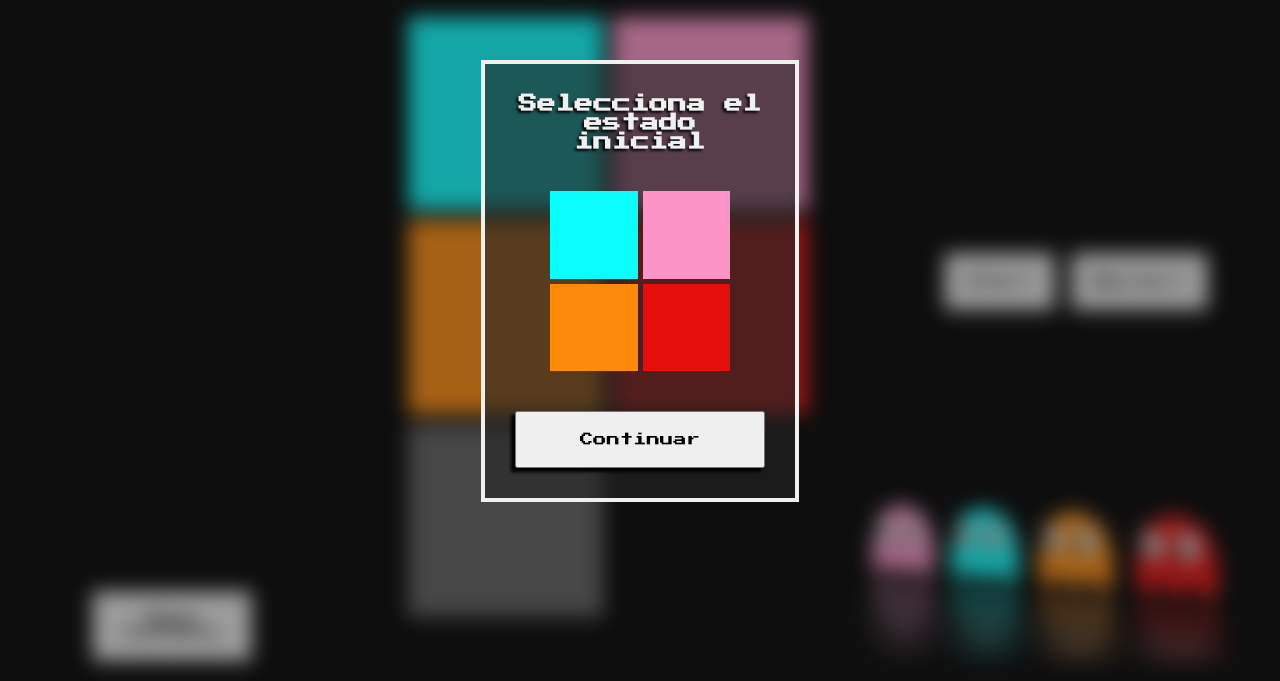
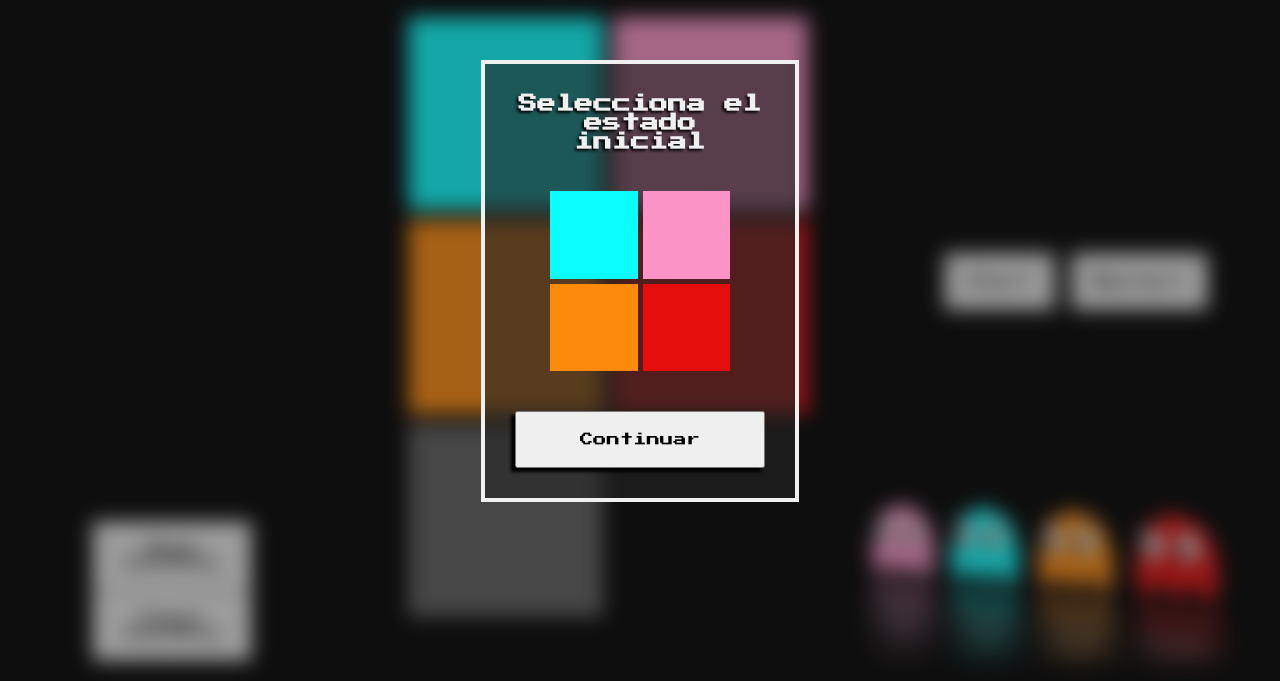
Before and after one commit to JuanPabloG96/mysterybox-game, a plain HTML site: page index.html in a window 1280 px wide. Shown: the part 119-800 px from the top of the page. Drawn offline with Linux system fonts and the light colour scheme.

Commit message:
add clear history button

```diff
--- a/index.html
+++ b/index.html
@@ -24,6 +24,7 @@
       <section class="results">
         <div class="text-content"></div>
         <button class="btn history-btn">Show history</button>
+        <button class="btn clear-btn">Clear history</button>
       </section>
       <div class="container">
         <h1 class="title">Mystery Box Game</h1>
```
